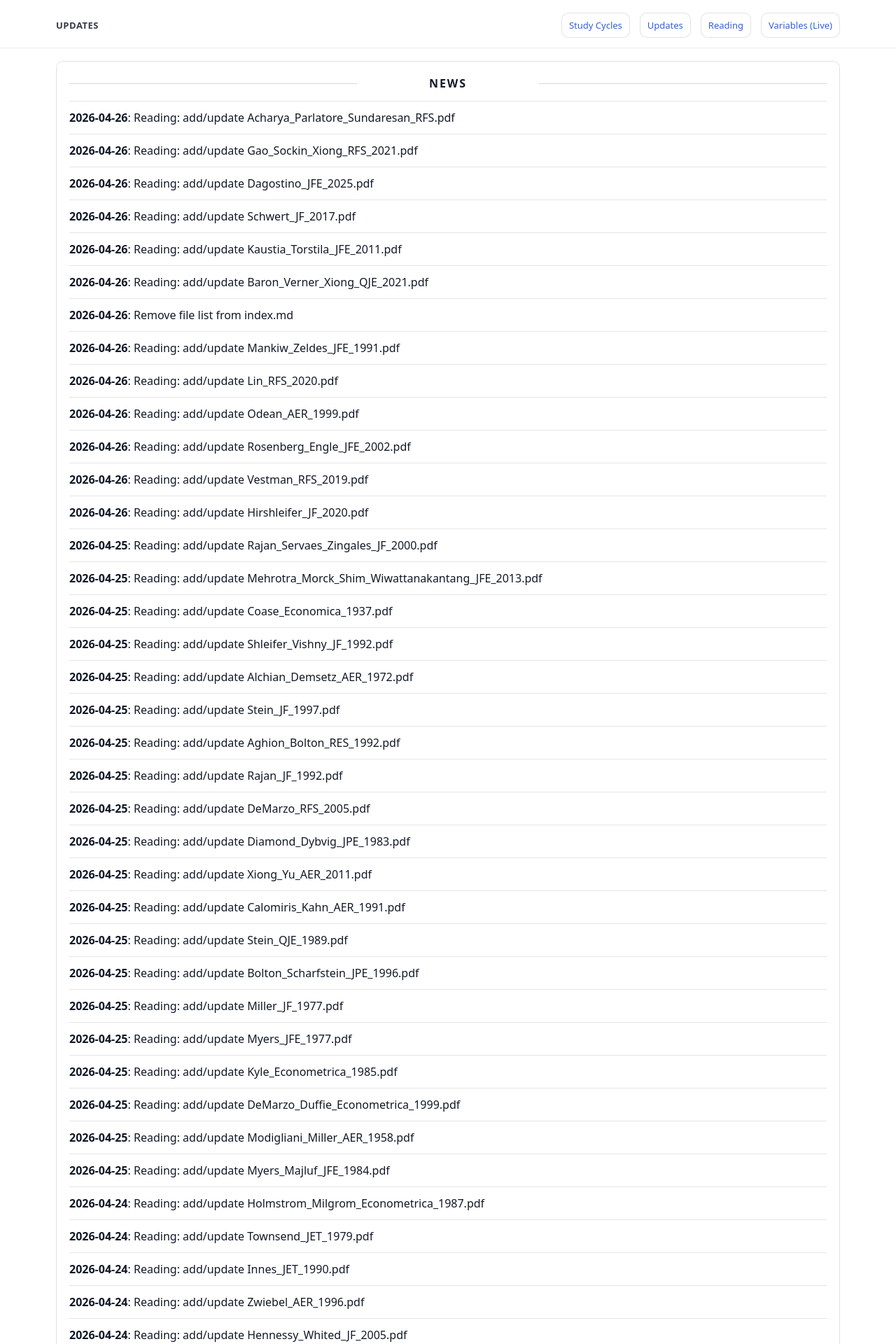
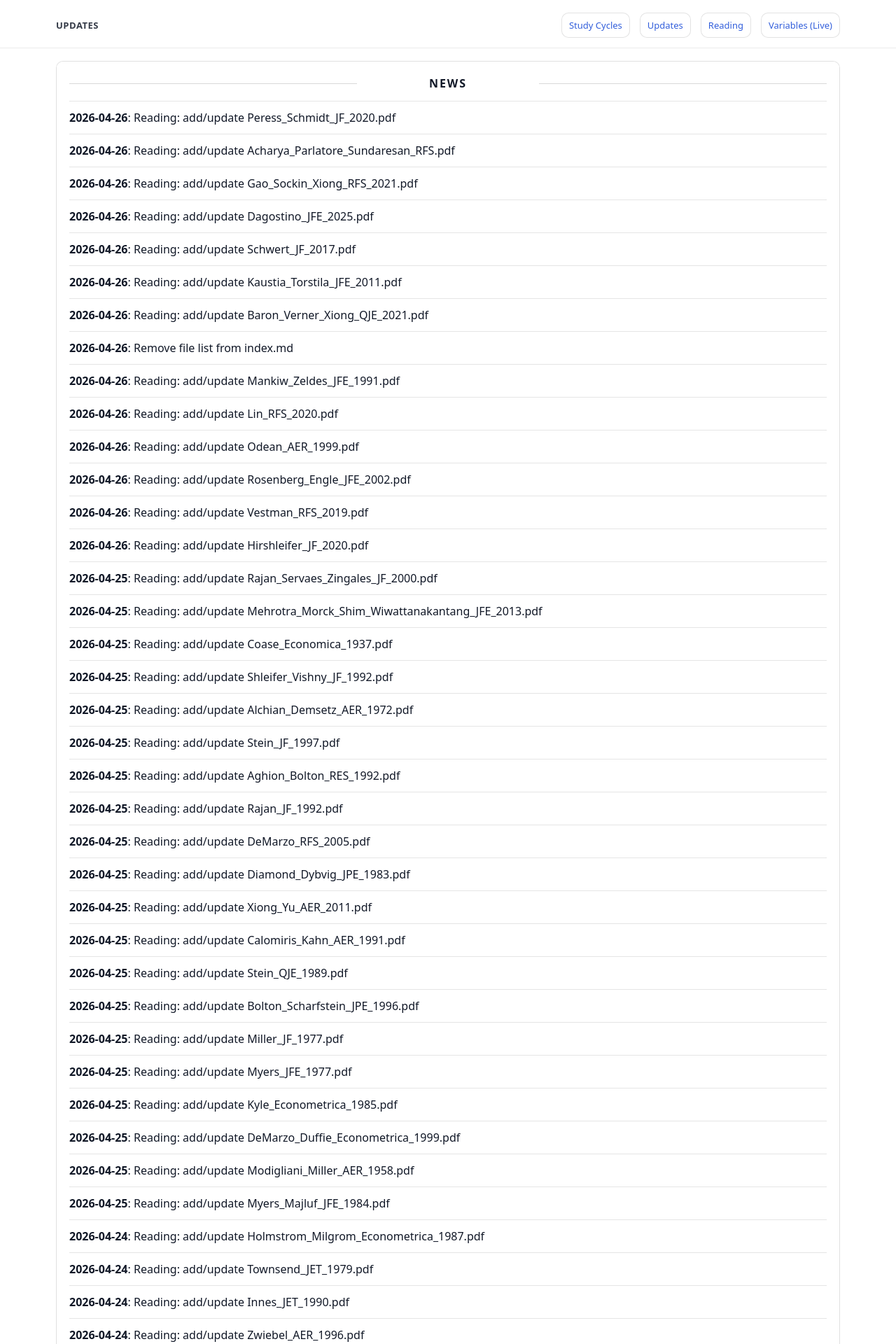
Before and after one commit to yaxinzn/study-archive, a Jekyll site: the page built from updates/index.md, in a window 1280 px wide. Shown: the top 1920 px of the page at 70% size. Built offline with Jekyll 4.4.1, drawn with Linux system fonts in a browser that asks for light colours; some of the changed text lies outside the part shown.

Commit message:
chore: update NEWS feed

```diff
--- a/_data/news.yml
+++ b/_data/news.yml
@@ -1,4 +1,7 @@
 # Auto-generated update history (sorted newest -> oldest). Do not edit manually.
+- ts: "1777205918"
+  date: "2026-04-26"
+  title: "Reading: add/update Peress_Schmidt_JF_2020.pdf"
 - ts: "1777204725"
   date: "2026-04-26"
   title: "Reading: add/update Acharya_Parlatore_Sundaresan_RFS.pdf"
```
